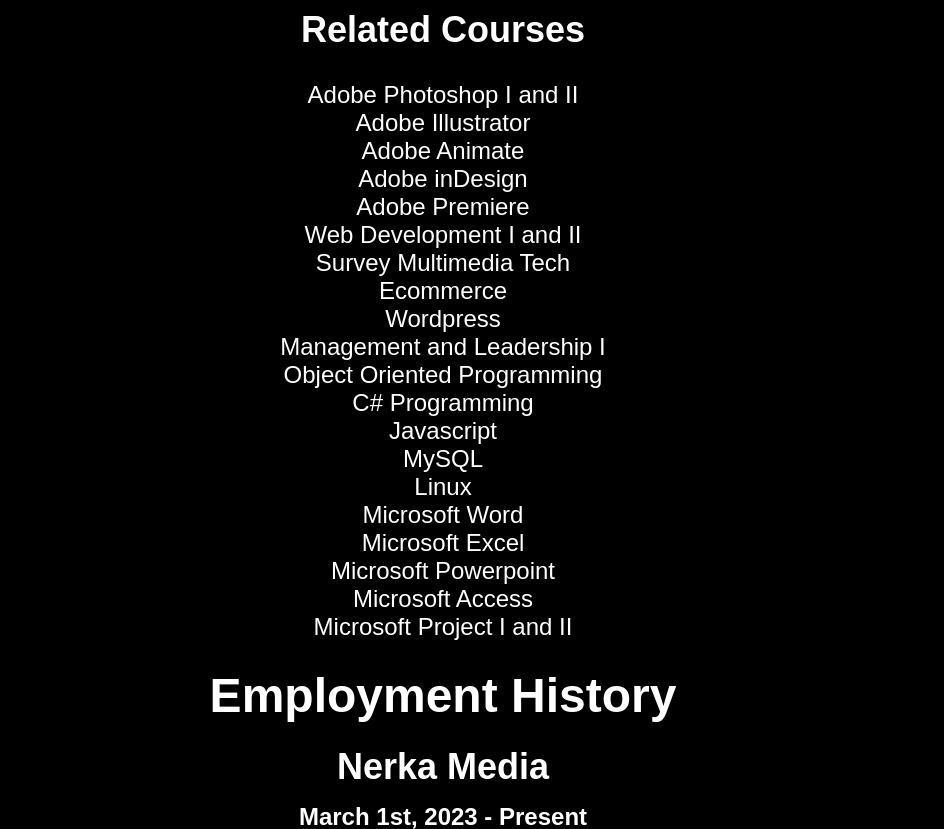
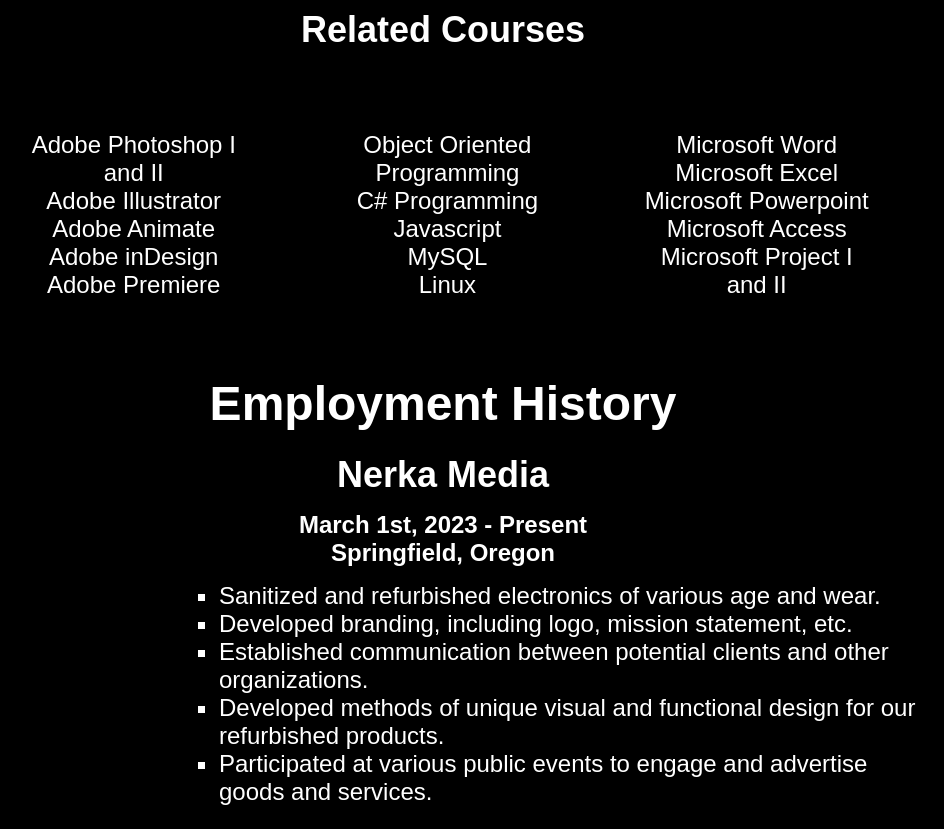
Before and after one commit to NolanMielke/Resume, a plain HTML site: page about.html in a window 1280 px wide. Shown: the part 1760-2589 px from the top of the page, without its empty margins (197-1141 px from the left). Drawn offline with nearby package versions, Linux system fonts and the light colour scheme; a web font is replaced by a local one.

Commit message:
Corrected style for classes list

```diff
--- a/about.html
+++ b/about.html
@@ -74,43 +74,35 @@
                   <h2 class="rel">Related Courses</h2>
 
                   <div class="class1">
-                      <p>
-                          Adobe Photoshop I and II<br>
-                          Adobe Illustrator<br>
-                          Adobe Animate<br>
-                          Adobe inDesign<br>
-                          Adobe Premiere
-                      </p>
-                  </div>
-
-                  <div class="class2">
-                      <p>
-                          Web Development I and II<br>
-                          Survey Multimedia Tech<br>
-                          Ecommerce<br>
-                          Wordpress<br>
-                          Management and Leadership I
-                      </p>
-                  </div>
-
-                  <div class="class3">
-                      <p>
-                          Object Oriented Programming<br>
-                          C# Programming<br>
-                          Javascript<br>
-                          MySQL<br>
-                          Linux<br>
-                      </p>
-                  </div>
-
-                  <div class="class4">
-                      <p>
-                          Microsoft Word<br>
-                          Microsoft Excel<br>
-                          Microsoft Powerpoint<br>
-                          Microsoft Access<br>
-                          Microsoft Project I and II
-                      </p>
+                      <table class="classes">
+                          <td>
+                              <ol>
+                                  <li>Adobe Photoshop I and II</li>
+                                  <li>Adobe Illustrator</li>
+                                  <li>Adobe Animate</li>
+                                  <li>Adobe inDesign</li>
+                                  <li>Adobe Premiere</li>
+                              </ol>
+                          </td>
+                          <td>
+                              <ol>
+                                  <li>Object Oriented Programming</li>
+                                  <li>C# Programming</li>
+                                  <li>Javascript</li>
+                                  <li>MySQL</li>
+                                  <li>Linux</li>
+                              </ol>
+                          </td>
+                          <td>
+                              <ol>
+                                  <li>Microsoft Word</li>
+                                  <li>Microsoft Excel</li>
+                                  <li>Microsoft Powerpoint</li>
+                                  <li>Microsoft Access</li>
+                                  <li>Microsoft Project I and II</li>
+                              </ol>
+                          </td>
+                      </table>
                   </div>
 
               </section>
--- a/css/style.css
+++ b/css/style.css
@@ -5,32 +5,6 @@
 
 @import url('https://fonts.googleapis.com/css2?family=Zen+Old+Mincho:wght@700&display=swap'); /*Main text*/
 @import url('https://fonts.googleapis.com/css2?family=Share+Tech+Mono&display=swap'); /*H1 font*/
-
-@media screen and (max-width: 700px) {
-    .bgrd {
-        height: 100vh;
-        background-image: url(bgrd.gif);
-        background-size: contain;
-        background-attachment: fixed;
-        font-family: var(--body-font);
-        text-align: center;
-        overflow-y: auto;
-        color: var(--color);
-    }
-}
-
-@media screen and (min-width: 700px) {
-    .bgrd {
-        height: 100vh;
-        background-image: url(bgrd.gif);
-        background-size: cover;
-        background-attachment: fixed;
-        font-family: var(--body-font);
-        text-align: center;
-        overflow-y: auto;
-        color: var(--color);
-    }
-}
 
 * {
   margin: 0px;
@@ -61,6 +35,23 @@ body {
     overflow-y: auto;
     color: var(--color);
     display: block;
+}
+
+.classes li {
+    text-align: center;
+    border-collapse: separate;
+    box-sizing: border-box;
+    text-indent: initial;
+    border-spacing: 50px;
+    border-color: gray;
+    list-style-type: none;
+    margin: 0 auto 0 auto;
+}
+
+.classes {
+    text-align: center;
+    margin: 0 auto 0 auto;
+    border-spacing: 50px;
 }
 
 /*HEADER*/
@@ -482,6 +473,8 @@ font-size: 24px;
 }
     .work1 ol {
         margin-left: 20vw;
+        margin-top: 10px;
+        list-style-type: square;
     }
 
 .work2 {
@@ -495,6 +488,8 @@ font-size: 24px;
 }
     .work2 ol {
         margin-left: 20vw;
+        margin-top: 10px;
+        list-style-type: square;
     }
 
 .work3 {
@@ -508,6 +503,8 @@ font-size: 24px;
 }
     .work3 ol {
         margin-left: 20vw;
+        margin-top: 10px;
+        list-style-type: square;
     }
 
 .nerka info {
@@ -647,8 +644,3 @@ h2, h3, h4 {
   text-align: center;
   font-weight: bolder;
 }
-
-li {
-  margin-top: 10px;
-  list-style-type: square;
-}
```
Lines whose indentation alone changed are shown as unchanged.
